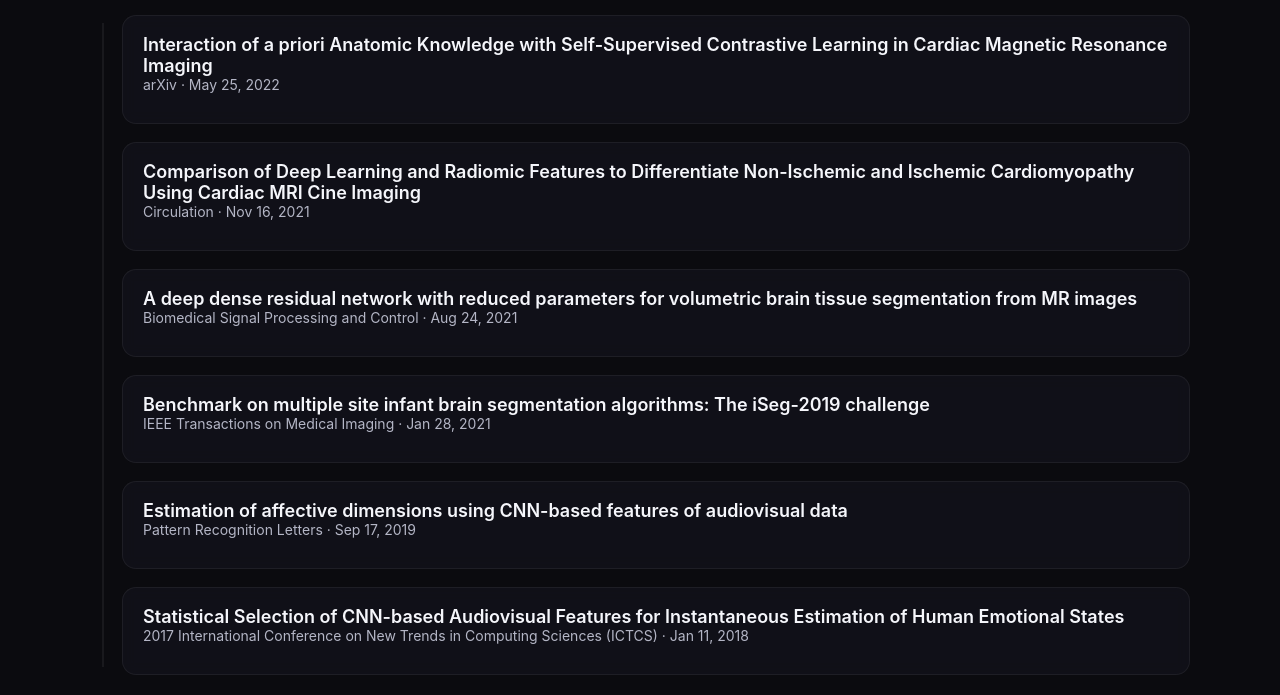
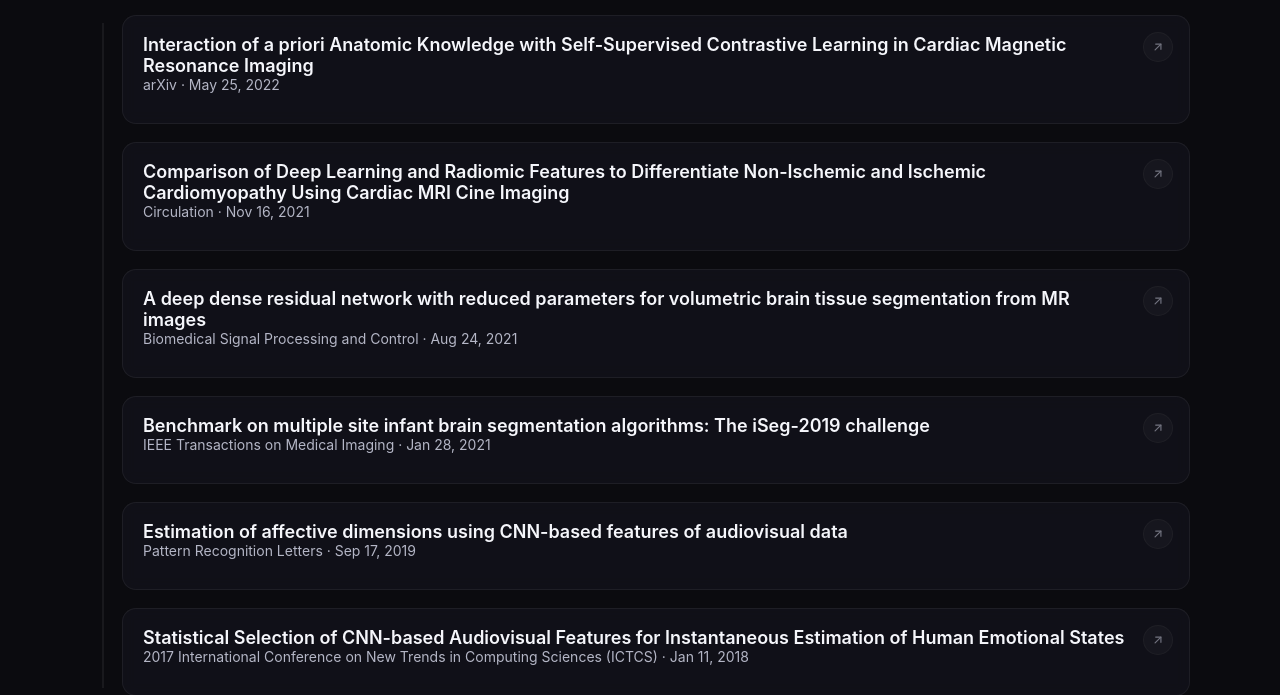
Before and after one commit to basnetramesh/site, a plain HTML site: page index.html in a window 1280 px wide. Shown: the part 1721-2416 px from the top of the page. Drawn offline with Linux system fonts and the light colour scheme; animation ran at ten frames a second.

Commit message:
add links to publications

```diff
--- a/index.html
+++ b/index.html
@@ -400,6 +400,52 @@
       overflow: hidden;
       transform: translateY(8px);
       transition: max-height 0.7s ease, opacity 0.4s ease, transform 0.35s ease;
+    }
+    /* publication cards: clicking the box expands it (as before);
+       only the ↗ button in the corner opens the paper in a new tab */
+    .pub-card .role {
+      padding-right: 40px;
+    }
+    .pub-go {
+      position: absolute;
+      top: 16px;
+      right: 16px;
+      z-index: 4;
+      width: 30px;
+      height: 30px;
+      border-radius: 999px;
+      display: inline-flex;
+      align-items: center;
+      justify-content: center;
+      color: var(--muted);
+      text-decoration: none;
+      border: 1px solid var(--line);
+      background: rgba(255, 255, 255, 0.05);
+      opacity: 0.6;
+      cursor: pointer;
+      transition: opacity 0.2s ease, color 0.2s ease, border-color 0.2s ease, background 0.2s ease, transform 0.2s ease;
+    }
+    .pub-card:hover .pub-go {
+      opacity: 1;
+    }
+    .pub-go:hover,
+    .pub-go:focus-visible {
+      opacity: 1;
+      color: var(--text);
+      border-color: var(--accent);
+      background: rgba(123, 97, 255, 0.2);
+      transform: translateY(-1px);
+    }
+    .pub-go:focus-visible {
+      outline: 2px solid var(--accent);
+      outline-offset: 3px;
+    }
+    .pub-go svg {
+      width: 14px;
+      height: 14px;
+    }
+    @media (prefers-reduced-motion: reduce) {
+      .pub-go { transition: opacity 0.2s ease; }
     }
     .skill-tags {
       display: flex;
@@ -1027,7 +1073,10 @@
         </a>
       </div>
       <div class="timeline">
-        <article class="timeline-item hover-reveal">
+        <article class="timeline-item hover-reveal pub-card">
+          <a class="pub-go" href="https://arxiv.org/abs/2205.12429" target="_blank" rel="noopener noreferrer" aria-label="Open this paper on arXiv in a new tab" title="Open paper in new tab">
+            <svg viewBox="0 0 24 24" fill="none" stroke="currentColor" stroke-width="2" stroke-linecap="round" stroke-linejoin="round"><path d="M7 17 17 7"/><path d="M8 7h9v9"/></svg>
+          </a>
           <div>
             <h2 class="role">Interaction of a priori Anatomic Knowledge with Self-Supervised Contrastive Learning in Cardiac Magnetic Resonance Imaging</h2>
             <p class="company">arXiv · May 25, 2022</p>
@@ -1040,7 +1089,10 @@
           </div>
         </article>
 
-        <article class="timeline-item hover-reveal">
+        <article class="timeline-item hover-reveal pub-card">
+          <a class="pub-go" href="https://www.ahajournals.org/doi/abs/10.1161/circ.144.suppl_1.12691" target="_blank" rel="noopener noreferrer" aria-label="Open this abstract in Circulation in a new tab" title="Open paper in new tab">
+            <svg viewBox="0 0 24 24" fill="none" stroke="currentColor" stroke-width="2" stroke-linecap="round" stroke-linejoin="round"><path d="M7 17 17 7"/><path d="M8 7h9v9"/></svg>
+          </a>
           <div>
             <h2 class="role">Comparison of Deep Learning and Radiomic Features to Differentiate Non-Ischemic and Ischemic Cardiomyopathy Using Cardiac MRI Cine Imaging</h2>
             <p class="company">Circulation · Nov 16, 2021</p>
@@ -1053,7 +1105,10 @@
           </div>
         </article>
 
-        <article class="timeline-item hover-reveal">
+        <article class="timeline-item hover-reveal pub-card">
+          <a class="pub-go" href="https://www.sciencedirect.com/science/article/pii/S1746809421006601" target="_blank" rel="noopener noreferrer" aria-label="Open this paper in Biomedical Signal Processing and Control in a new tab" title="Open paper in new tab">
+            <svg viewBox="0 0 24 24" fill="none" stroke="currentColor" stroke-width="2" stroke-linecap="round" stroke-linejoin="round"><path d="M7 17 17 7"/><path d="M8 7h9v9"/></svg>
+          </a>
           <div>
             <h2 class="role">A deep dense residual network with reduced parameters for volumetric brain tissue segmentation from MR images</h2>
             <p class="company">Biomedical Signal Processing and Control · Aug 24, 2021</p>
@@ -1066,7 +1121,10 @@
           </div>
         </article>
 
-        <article class="timeline-item hover-reveal">
+        <article class="timeline-item hover-reveal pub-card">
+          <a class="pub-go" href="https://ieeexplore.ieee.org/document/9339962/" target="_blank" rel="noopener noreferrer" aria-label="Open this paper in IEEE Transactions on Medical Imaging in a new tab" title="Open paper in new tab">
+            <svg viewBox="0 0 24 24" fill="none" stroke="currentColor" stroke-width="2" stroke-linecap="round" stroke-linejoin="round"><path d="M7 17 17 7"/><path d="M8 7h9v9"/></svg>
+          </a>
           <div>
             <h2 class="role">Benchmark on multiple site infant brain segmentation algorithms: The iSeg-2019 challenge</h2>
             <p class="company">IEEE Transactions on Medical Imaging · Jan 28, 2021</p>
@@ -1079,7 +1137,10 @@
           </div>
         </article>
 
-        <article class="timeline-item hover-reveal">
+        <article class="timeline-item hover-reveal pub-card">
+          <a class="pub-go" href="https://www.sciencedirect.com/science/article/abs/pii/S0167865518305312" target="_blank" rel="noopener noreferrer" aria-label="Open this paper in Pattern Recognition Letters in a new tab" title="Open paper in new tab">
+            <svg viewBox="0 0 24 24" fill="none" stroke="currentColor" stroke-width="2" stroke-linecap="round" stroke-linejoin="round"><path d="M7 17 17 7"/><path d="M8 7h9v9"/></svg>
+          </a>
           <div>
             <h2 class="role">Estimation of affective dimensions using CNN-based features of audiovisual data</h2>
             <p class="company">Pattern Recognition Letters · Sep 17, 2019</p>
@@ -1092,7 +1153,10 @@
           </div>
         </article>
 
-        <article class="timeline-item hover-reveal">
+        <article class="timeline-item hover-reveal pub-card">
+          <a class="pub-go" href="https://ieeexplore.ieee.org/document/8250263/" target="_blank" rel="noopener noreferrer" aria-label="Open this paper on IEEE Xplore in a new tab" title="Open paper in new tab">
+            <svg viewBox="0 0 24 24" fill="none" stroke="currentColor" stroke-width="2" stroke-linecap="round" stroke-linejoin="round"><path d="M7 17 17 7"/><path d="M8 7h9v9"/></svg>
+          </a>
           <div>
             <h2 class="role">Statistical Selection of CNN-based Audiovisual Features for Instantaneous Estimation of Human Emotional States</h2>
             <p class="company">2017 International Conference on New Trends in Computing Sciences (ICTCS) · Jan 11, 2018</p>
```
